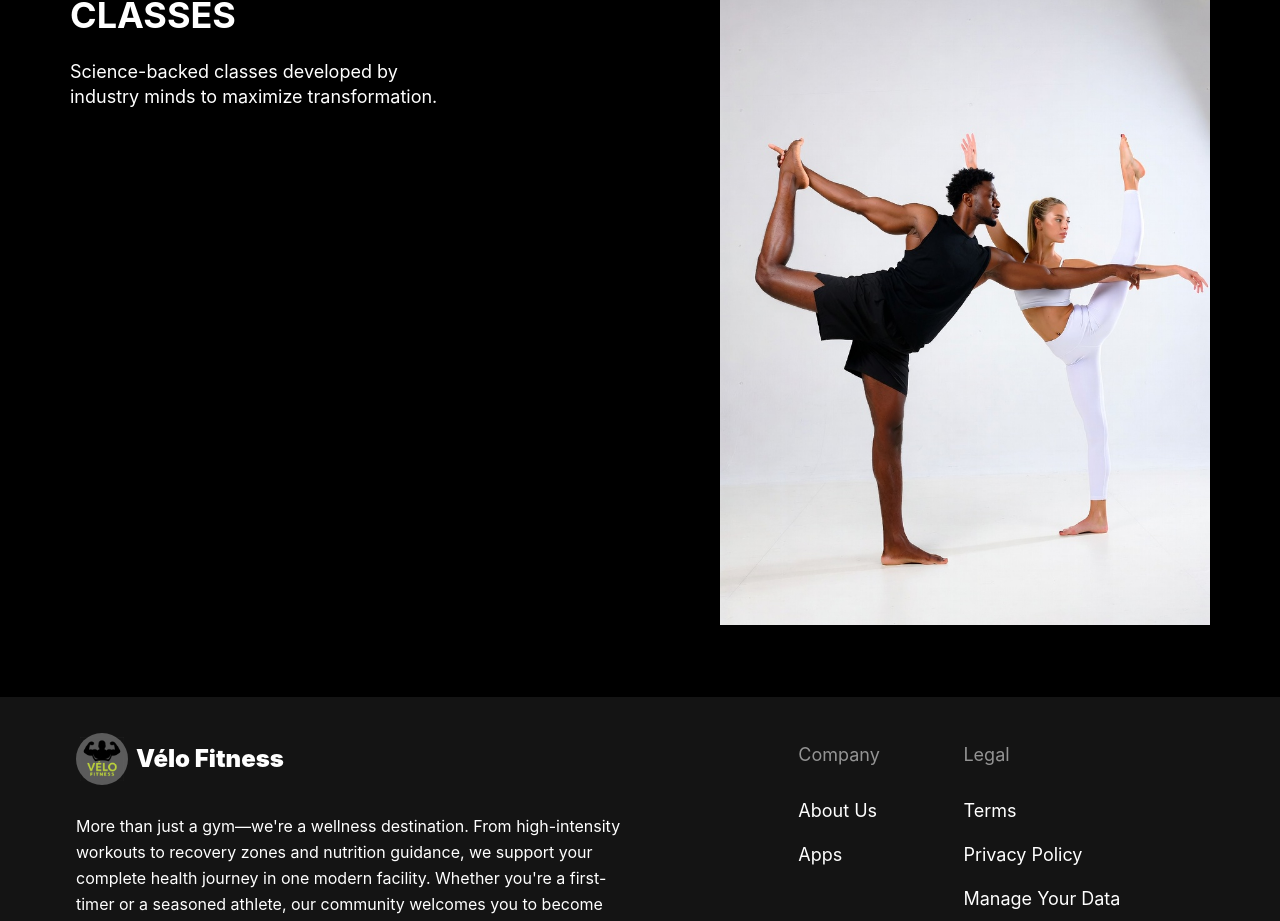
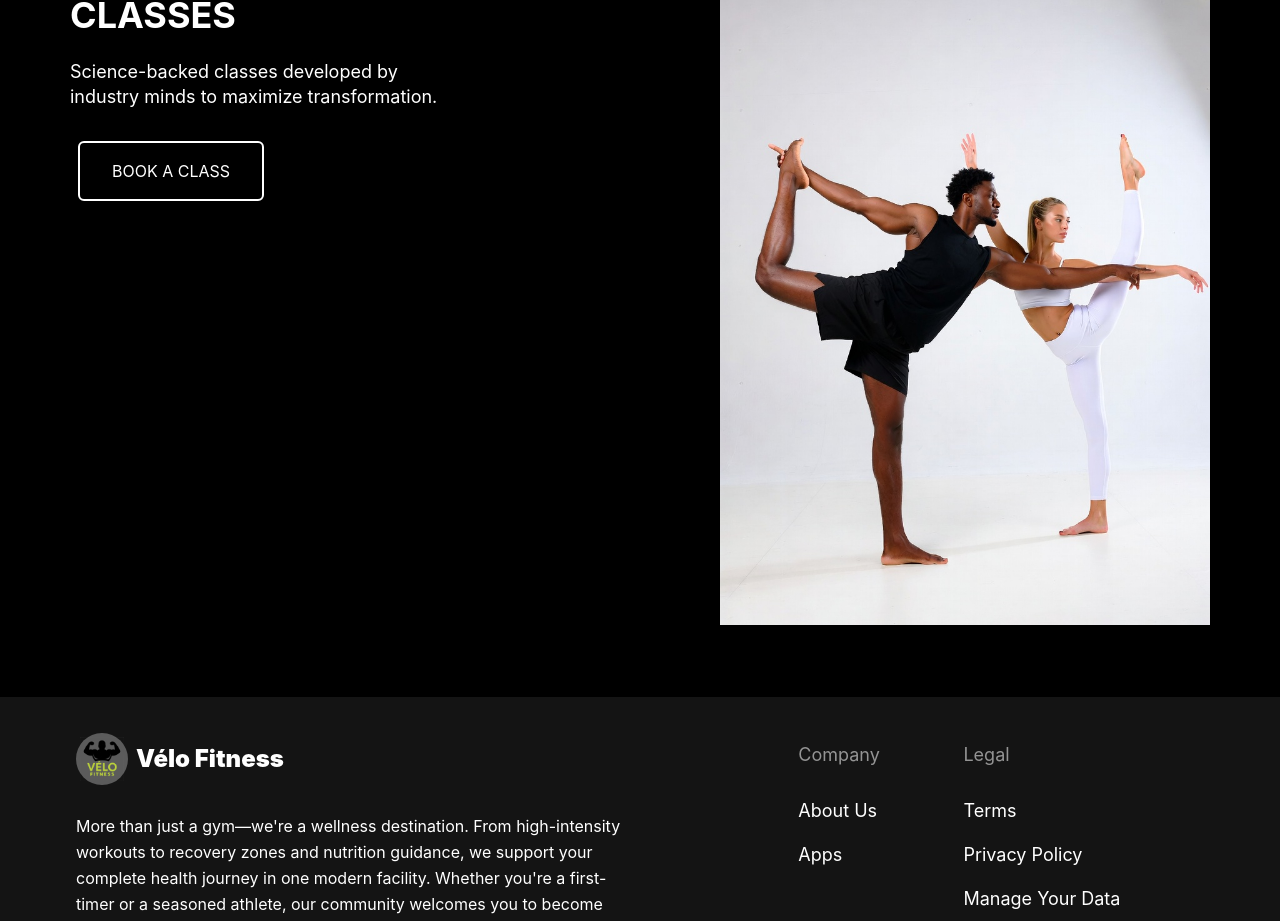
Before and after one commit to Nhlalo/VeloFitness, a React (Vite) app: page /classes in a window 1280 px wide. Shown: the part 1057-1978 px from the top of the page. Built offline with nearby package versions, Linux system fonts and the light colour scheme.

Commit message:
feat: add a button to the unlimited signature classes component

```diff
--- a/src/pages/classes/Classes.tsx
+++ b/src/pages/classes/Classes.tsx
@@ -56,6 +56,9 @@ function UnlimitedSignatureClasses() {
             Science-backed classes developed by industry minds to maximize
             transformation.
           </p>
+          <button className="m-2 rounded-md border-2 border-white bg-transparent px-5 py-3 text-white hover:bg-gray-400 md:px-8 md:py-4">
+            BOOK A CLASS
+          </button>
         </div>
         <div className="flex-1 overflow-hidden lg:max-w-[43%]">
           <img
```
